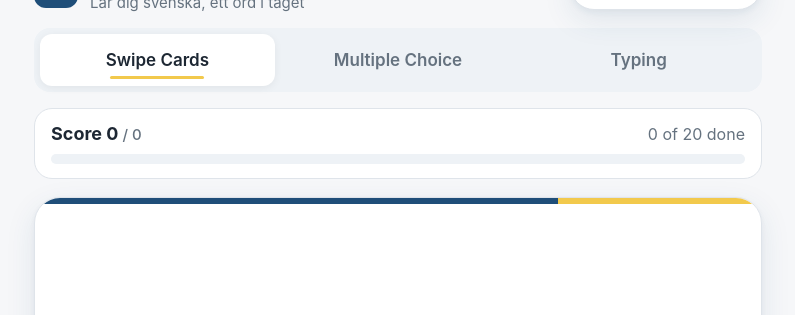
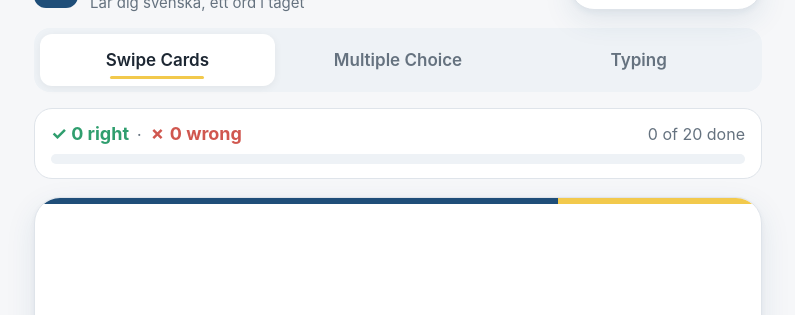
Before and after one commit to malaaknote4-bot/Swedish-flashcards, a plain HTML site: page index.html in a window 1280 px wide. Shown: the part 64-379 px from the top of the page, without its empty margins (242-1037 px from the left). Drawn offline with Linux system fonts and the light colour scheme.

Commit message:
Show score as right / wrong so it isn't confused with cards done
Co-Authored-By: Claude Opus 5.5 <noreply@anthropic.com>
Claude-Session: https://claude.ai/code/session_01LK5ri6B6zYwjGEGJpZnMvn

```diff
--- a/index.html
+++ b/index.html
@@ -108,7 +108,9 @@
   .session { background: var(--surface); border: 1px solid var(--border); border-radius: 18px; padding: 14px 16px; margin-bottom: 18px; }
   .session-top { display: flex; justify-content: space-between; align-items: baseline; gap: 12px; margin-bottom: 10px; font-size: 16px; }
   .score { font-weight: 700; font-size: 18px; }
-  .score small { color: var(--muted); font-weight: 500; font-size: 15px; }
+  .score small { color: var(--muted); font-weight: 500; font-size: 15px; white-space: pre; }
+  .score .right-n { color: var(--good); }
+  .score .wrong-n { color: var(--bad); }
   .count { color: var(--muted); }
   .bar { height: 10px; background: var(--surface-2); border-radius: 99px; overflow: hidden; }
   .bar > div { height: 100%; width: 0; background: linear-gradient(90deg, var(--blue), var(--yellow)); border-radius: 99px; transition: width .4s ease; }
@@ -452,8 +454,10 @@ function renderChrome() {
 function updateScore() {
   const scoreEl = document.getElementById("score");
   scoreEl.innerHTML = "";
-  scoreEl.append(document.createTextNode(`Score ${session.correct}`));
-  scoreEl.append(el("small", null, ` / ${session.answered}`));
+  const wrongN = session.answered - session.correct;
+  scoreEl.append(el("span", "right-n", `✓ ${session.correct} right`));
+  scoreEl.append(el("small", null, "  ·  "));
+  scoreEl.append(el("span", "wrong-n", `✗ ${wrongN} wrong`));
   if (session.source === "weak") scoreEl.append(el("span", "session-tag", "Weak words"));
   const total = session.words.length || 1;
   document.getElementById("count").textContent = `${session.finished} of ${session.words.length} done`;
```
